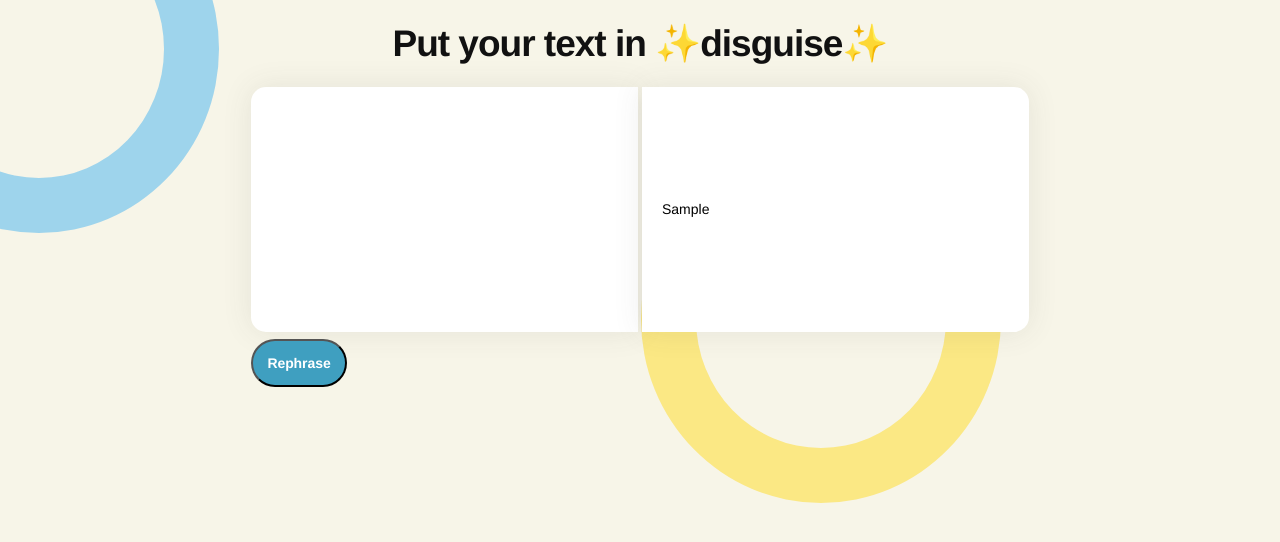
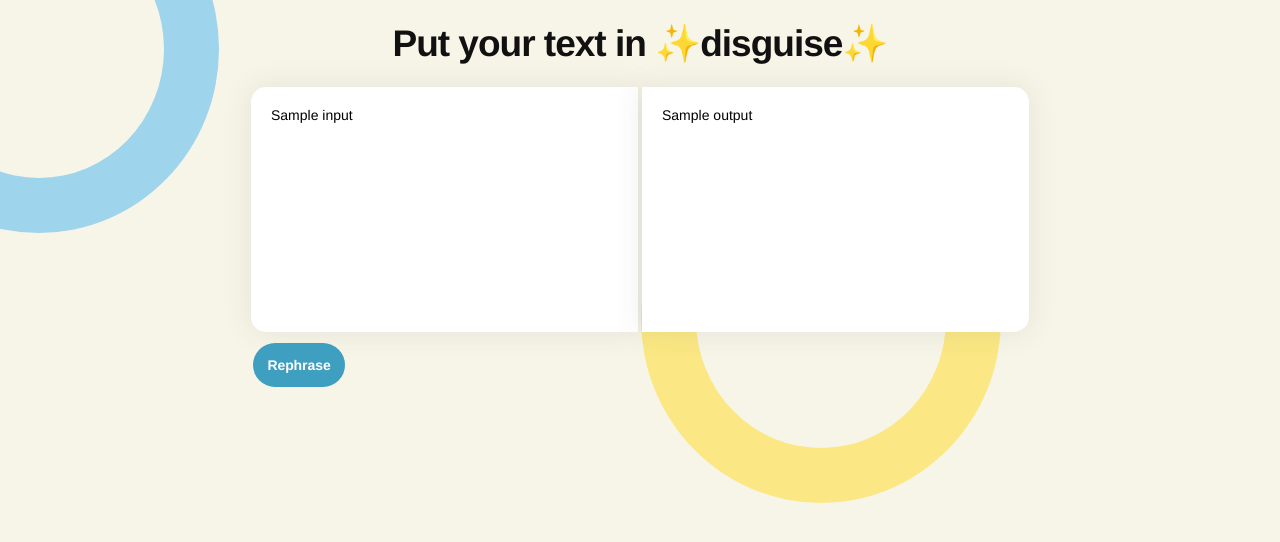
Before and after one commit to sarvesh-tech/Phrase-Monkey, a Flask app: template templates/index.html in a window 1280 px wide. Shown: the top 542 px of the page. Run offline with Flask 2, Linux system fonts and the light colour scheme; the template is opened without the code that fills it: most values are stand-ins (such as "Sample title", 1, 10 or a date in 2020).

Commit message:
Changed inputs to text areas, disabled scaling, removed highlight of text areas on focus but need to replace with something else for acessibility, submitting form no longer removes input text, removed border around submit button

```diff
--- a/app.py
+++ b/app.py
@@ -10,12 +10,12 @@ def index():
 
 
 # updates second text field with processed input from text field 1 on submit button
-@app.route('/', methods=['POST', 'GET'])
-def get_user_input():
+@app.route('/submit', methods=['POST', 'GET'])
+def submit():
     text = request.form["user-input"]
     # this should be where text becomes rephrased
     processed_text = text.upper()
-    return render_template('index.html', output=processed_text)
+    return render_template('index.html', output=processed_text, input=text)
 
 
 # only for testing purposes, we will need to delete before deployment
--- a/static/css/style.css
+++ b/static/css/style.css
@@ -107,3 +107,11 @@ span { display: block; margin: 0 0 3px; font-size: 1.2em; font-weight: bold; }
    text-align: center;
    vertical-align: middle;
 }
+
+textarea {
+  resize: none;
+}
+
+textarea:focus, input:focus{
+    outline: none;
+}
--- a/templates/index.html
+++ b/templates/index.html
@@ -11,11 +11,11 @@
     <span class="dot1"></span>
     <h1>Put your text in ✨disguise✨</h1>
     <div id="parent">
-        <form method="POST" id="text_form">
-            <input type="text" class="css-input1" id="user-text" name="user-input">
-            <input type="text" class="css-input2" id="rephrased" value={{output}}>
+        <form method="POST" id="text_form" action="{{ url_for('submit') }}">
+            <textarea rows = "5" cols = "60" name="user-input" class="css-input1">{{input}}</textarea>
+            <textarea rows = "5" cols = "60" class="css-input2">{{output}}</textarea>
             <div style="margin-right: 682px; margin-top: 7px;">
-              <input type="submit" class="myButton" value="Rephrase">
+                <input type="submit" class="myButton" value="Rephrase" style="border:none;">
             </div>
         </form>
     </div>
```
